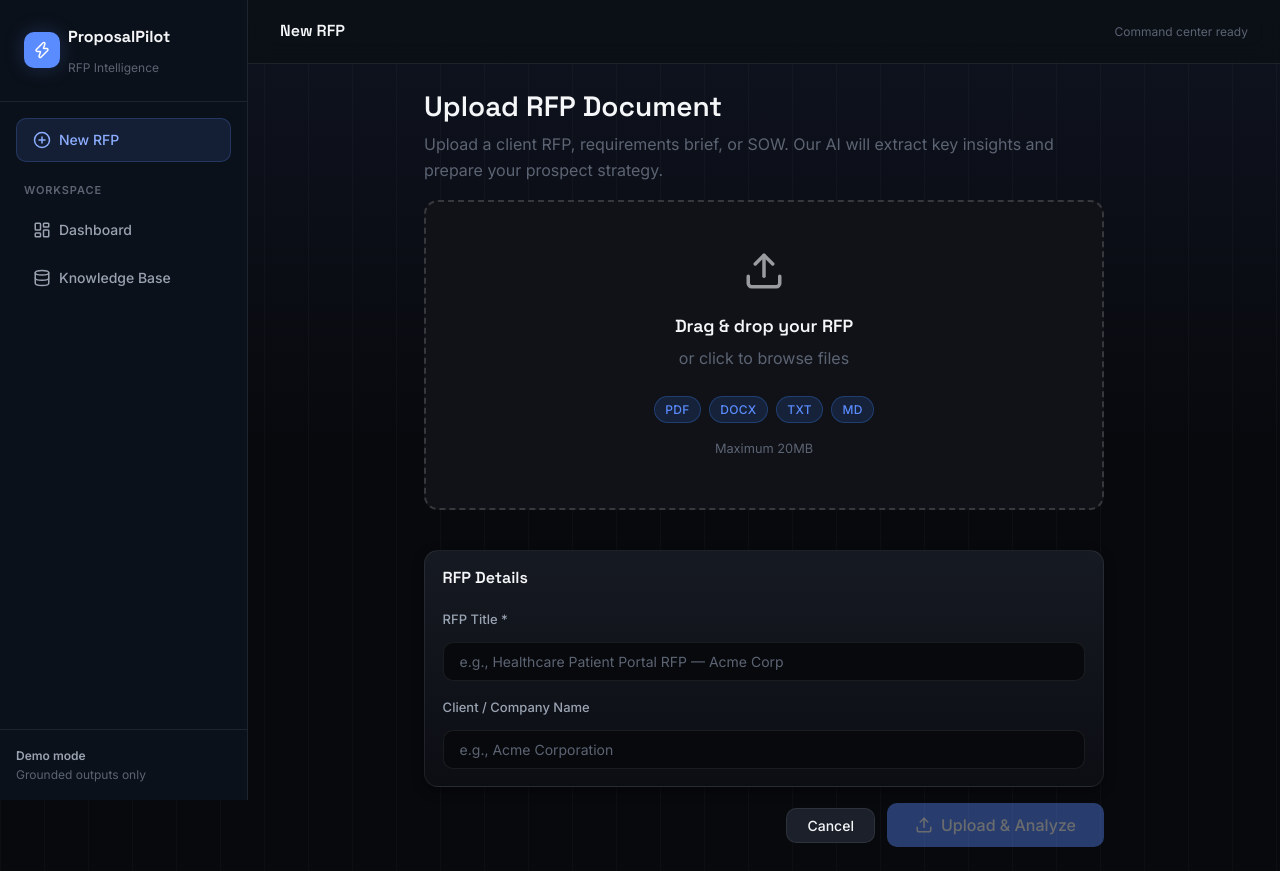
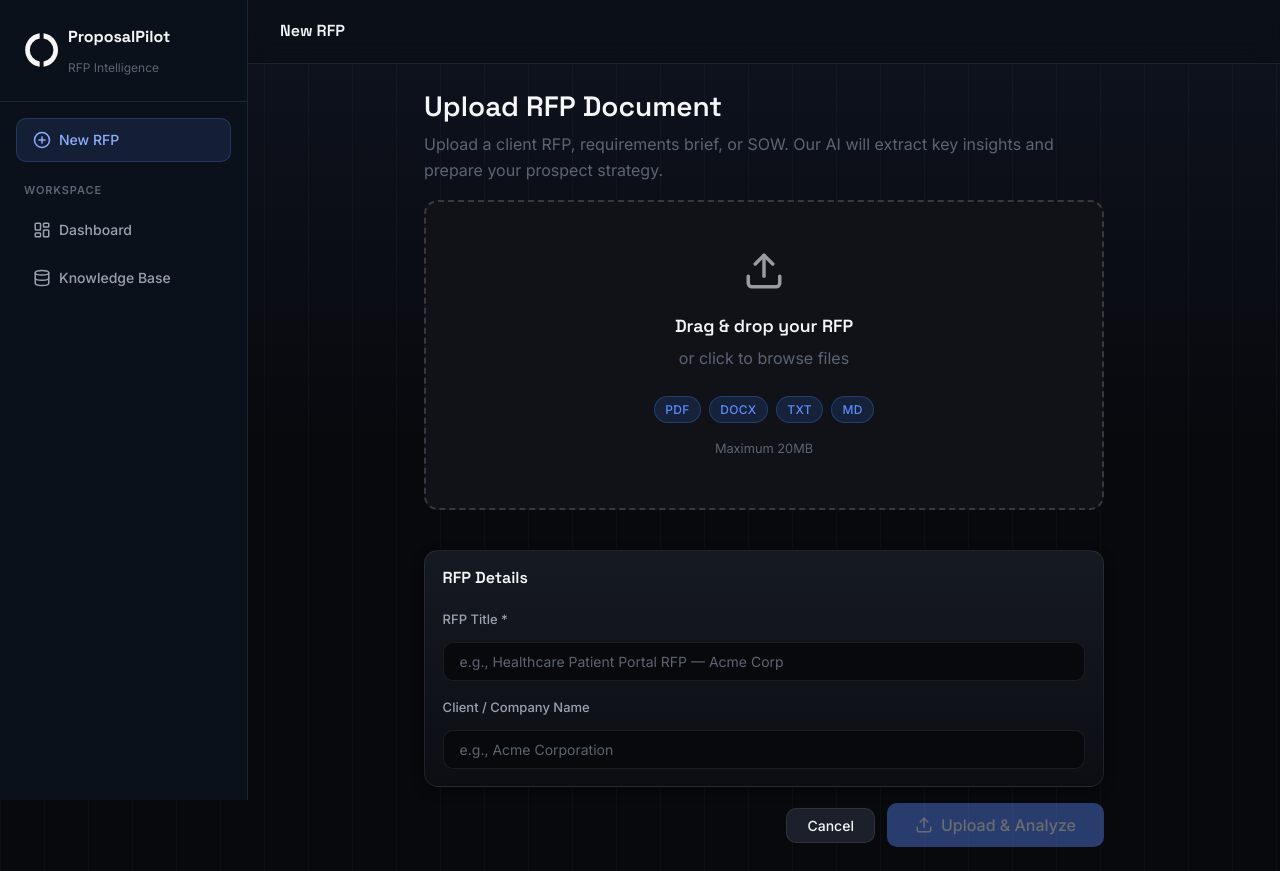
Before and after one commit to sathyaphani150/ProposalPilot, a React (Vite) app in the folder frontend/: page /rfp/new in a window 1280 px wide. Built offline with nearby package versions, Linux system fonts and the light colour scheme.

Commit message:
Minor frontend cleanup

```diff
--- a/frontend/src/components/layout/AppShell.tsx
+++ b/frontend/src/components/layout/AppShell.tsx
@@ -4,7 +4,6 @@ import {
   LayoutDashboard,
   Database,
   PlusCircle,
-  Zap,
 } from 'lucide-react'
 import { rfpApi } from '@/api/endpoints'
 import type { RFPStatus } from '@/types'
@@ -37,9 +36,7 @@ function Sidebar() {
     <aside className="sidebar">
       {/* Logo */}
       <div className="sidebar-logo">
-        <div className="sidebar-logo-icon">
-          <Zap size={18} color="white" />
-        </div>
+        <img className="sidebar-logo-icon" src="/proposalpilot-mark.svg" alt="" />
         <div>
           <span className="sidebar-logo-text">ProposalPilot</span>
           <div className="text-xs text-muted mt-2">
@@ -78,14 +75,6 @@ function Sidebar() {
         ))}
 
       </nav>
-
-      {/* Footer */}
-      <div className="sidebar-footer">
-        <div className="font-semibold text-secondary">
-          Demo mode
-        </div>
-        <div>Grounded outputs only</div>
-      </div>
     </aside>
   )
 }
@@ -116,7 +105,7 @@ function Topbar() {
         <div>
           <h2 className="topbar-title">{getTitle()}</h2>
         </div>
-        {isSessionRoute ? <SessionPipeline status={session?.status} /> : <span className="text-xs text-muted">Command center ready</span>}
+        {isSessionRoute && <SessionPipeline status={session?.status} />}
       </div>
     </header>
   )
--- a/frontend/src/index.css
+++ b/frontend/src/index.css
@@ -427,13 +427,8 @@ code, pre {
 .sidebar-logo-icon {
   width: 36px;
   height: 36px;
-  background: linear-gradient(135deg, var(--color-primary), var(--color-accent));
-  border-radius: var(--radius-md);
-  display: flex;
-  align-items: center;
-  justify-content: center;
-  font-size: 1.125rem;
-  box-shadow: 0 0 20px var(--color-primary-glow);
+  object-fit: contain;
+  flex-shrink: 0;
 }
 
 .sidebar-logo-text {
```
Also changed, not shown: frontend/public/proposalpilot-mark.svg (added).
